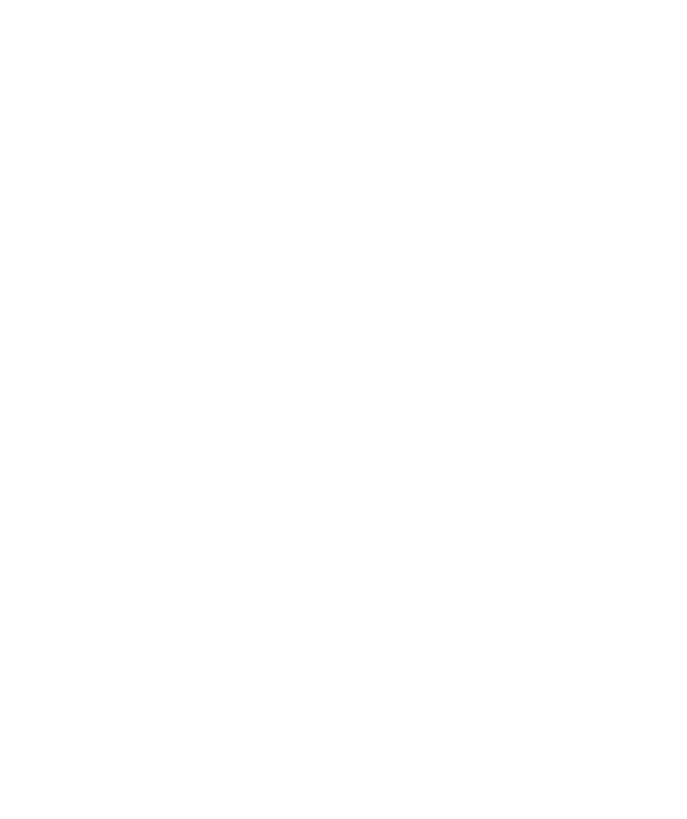
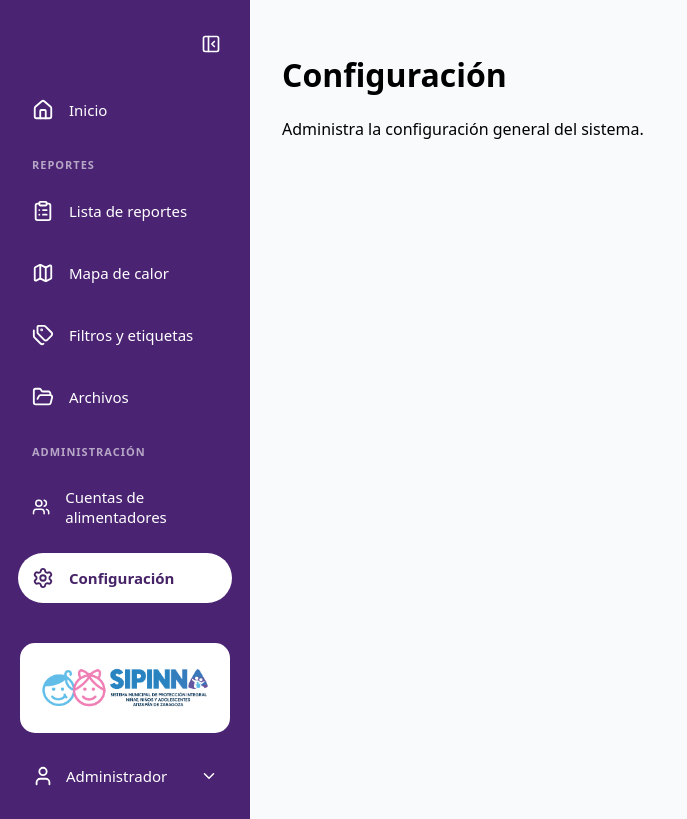
Before and after one commit to k4abrego/Web-Bloque, a React app: page /admin/configuracion in a window 1280 px wide. Before the commit this address had no page. Shown: the whole page, without its empty margins (0-687 px from the left). Built offline with nearby package versions, Linux system fonts and the light colour scheme; the HTML template or start-up script is replaced by a standard one.

Commit message:
no habia hecho commmit xd, actualizacion del sidebar y navegaciones

```diff
--- a/src/App.jsx
+++ b/src/App.jsx
@@ -7,7 +7,9 @@
 import ReportesAdmin from "./pages/admin/reportesAdmin";
 import FiltrosAdmin from "./pages/admin/filtrosAdmin";
 import ArchivosAdmin from "./pages/admin/archivosAdmin";
-import ArchivadosAdmin from "./pages/admin/archivadosAdmin";
+import MapaCalorAdmin from "./pages/admin/mapaCalorAdmin";
+import AlimentadoresAdmin from "./pages/admin/alimentadoresAdmin";
+import ConfiguracionAdmin from "./pages/admin/configuracionAdmin";
 
 
 function App() {
@@ -60,10 +62,22 @@
             element={<ArchivosAdmin />}
           />
 
-          {/* Archivados - provisional */}
+          {/* Mapa de calor */}
           <Route
-            path="archivados"
-            element={<ArchivadosAdmin />}
+            path="mapa-calor"
+            element={<MapaCalorAdmin />}
+          />
+
+          {/* Cuentas de alimentadores */}
+          <Route
+            path="alimentadores"
+            element={<AlimentadoresAdmin />}
+          />
+
+          {/* Configuración */}
+          <Route
+            path="configuracion"
+            element={<ConfiguracionAdmin />}
           />
 
         </Route>
--- a/src/components/sidebar/sidebar.css
+++ b/src/components/sidebar/sidebar.css
@@ -59,12 +59,26 @@
 /* =========================
    MENÚ
    ========================= */
+
+
 .sidebar-menu {
     display: flex;
     flex-direction: column;
     gap: 12px; /*distancia entre botones del sb*/
     padding: 20px 18px;
     flex: 1;
+}
+
+/* =========================
+   TÍTULOS DE SECCIONES
+   ========================= */
+
+.sidebar-section-title {
+    color: rgba(255, 255, 255, 0.6);
+    font-size: 11px;
+    font-weight: 600;
+    letter-spacing: 1px;
+    padding: 10px 14px 2px 14px;
 }
 
 
@@ -142,13 +156,129 @@
 } */
 
 
-/* Perfil */
+/* =========================
+   PERFIL DEL ADMINISTRADOR
+   ========================= */
+
+.profile-wrapper {
+    width: 100%;
+    position: relative;
+}
+
+/* Botón del perfil */
 .profile {
+    width: 100%;
     display: flex;
     align-items: center;
-    gap:12px; /* Distancia entre icono y text */
-    color:white;
-    font-weight: 500; /* Grosor de la letra */
+    gap: 12px;
+
+    padding: 12px;
+
+    background: transparent;
+    border: none;
+    border-radius: 99px;
+
+    color: white;
+    font-size: 15px;
+    font-weight: 500;
+
+    cursor: pointer;
+
+    transition: background 0.2s ease;
+}
+
+/* Efecto al pasar el cursor */
+.profile:hover {
+    background: rgba(255, 255, 255, 0.15);
+}
+
+/* Flecha */
+.profile-arrow {
+    margin-left: auto;
+    transition: transform 0.25s ease;
+}
+
+/* Gira la flecha cuando el menú está abierto */
+.profile-arrow.open {
+    transform: rotate(180deg);
+}
+
+
+/* =========================
+   INFORMACIÓN DEL PERFIL
+   ========================= */
+
+.profile-dropdown {
+    display: flex;
+    flex-direction: column;
+    gap: 5px;
+
+    margin-bottom: 10px;
+    padding: 14px;
+
+    background: rgba(255, 255, 255, 0.12);
+    border-radius: 12px;
+
+    color: white;
+}
+
+
+/* Línea divisoria dentro del menú de perfil */
+.profile-divider {
+    width: 100%;
+    height: 1px;
+
+    margin: 7px 0;
+
+    background: rgba(255, 255, 255, 0.2);
+}
+
+
+/* Botón para cerrar sesión */
+.profile-logout {
+    width: 100%;
+
+    display: flex;
+    align-items: center;
+    gap: 10px;
+
+    padding: 9px 8px;
+
+    background: transparent;
+    border: none;
+    border-radius: 99px;
+    text-decoration: none;
+
+    color: white;
+    font-size: 13px;
+
+    cursor: pointer;
+
+    transition: background 0.2s ease;
+}
+
+
+/* Hover del botón cerrar sesión */
+.profile-logout:hover {
+    background: rgba(255, 255, 255, 0.15);
+}
+
+/* Nombre */
+.profile-name {
+    font-size: 14px;
+    font-weight: 600;
+}
+
+/* Correo */
+.profile-email {
+    font-size: 12px;
+    opacity: 0.8;
+}
+
+/* Rol */
+.profile-role {
+    font-size: 11px;
+    opacity: 0.65;
 }
 
 
@@ -160,6 +290,12 @@
 .admin-sidebar.collapsed .sidebar-logo-container,
 .admin-sidebar.collapsed .sidebar-subtitle {
     opacity: 0;
+}
+
+
+/* Oculta los títulos de sección al colapsar el sidebar */
+.admin-sidebar.collapsed .sidebar-section-title {
+    display: none;
 }
 
 
@@ -195,3 +331,27 @@
     right: 26px;
 
 }
+
+/* Centra el botón de perfil cuando el sidebar está cerrado */
+.admin-sidebar.collapsed .profile {
+    justify-content: center;
+}
+
+/* Oculta la flecha */
+.admin-sidebar.collapsed .profile-arrow {
+    display: none;
+}
+
+.admin-sidebar.collapsed .profile {
+    width: 58px;
+    height: 58px;
+
+    padding: 0;
+
+    justify-content: center;
+    align-items: center;
+
+    border-radius: 50%;
+
+    margin: 0 auto;
+}
--- a/src/components/sidebar/sidebar.jsx
+++ b/src/components/sidebar/sidebar.jsx
@@ -1,3 +1,4 @@
+import { useState } from "react";
 import { NavLink } from "react-router-dom";
 
 import {
@@ -5,10 +6,14 @@
   ClipboardList,
   Tags,
   FolderOpen,
-  Archive,
+  Map,
+  Users,
+  Settings,
   PanelLeftClose,
   PanelLeftOpen,
-  User
+  User,
+  LogOut,
+  ChevronDown,
 } from "lucide-react";
 
 import logoSIPINNA from "../../assets/sipinnalogo.png";
@@ -16,6 +21,8 @@
 
 
 function Sidebar({ isOpen, onToggle }) {
+
+  const [profileOpen, setProfileOpen] = useState(false);
 
   return (
     <aside
@@ -57,11 +64,19 @@
           }
         >
           <House size={22}/>
-
           <span className="sidebar-text">
             Inicio
           </span>
         </NavLink>
+
+
+        {/* =========================
+            SECCIÓN REPORTES
+            ========================= */}
+
+        <span className="sidebar-section-title">
+          REPORTES
+        </span>
 
 
         {/* Lista de reportes */}
@@ -74,9 +89,24 @@
           }
         >
           <ClipboardList size={22}/>
-
           <span className="sidebar-text">
             Lista de reportes
+          </span>
+        </NavLink>
+
+
+        {/* Mapa de calor */}
+        <NavLink
+          to="/admin/mapa-calor"
+          className={({ isActive }) =>
+            isActive
+              ? "sidebar-item active"
+              : "sidebar-item"
+          }
+        >
+          <Map size={22}/>
+          <span className="sidebar-text">
+            Mapa de calor
           </span>
         </NavLink>
 
@@ -91,7 +121,6 @@
           }
         >
           <Tags size={22}/>
-
           <span className="sidebar-text">
             Filtros y etiquetas
           </span>
@@ -108,26 +137,49 @@
           }
         >
           <FolderOpen size={22}/>
-
           <span className="sidebar-text">
             Archivos
           </span>
         </NavLink>
 
 
-        {/* Archivados */}
+        {/* =========================
+            SECCIÓN ADMINISTRACIÓN
+            ========================= */}
+
+        <span className="sidebar-section-title">
+          ADMINISTRACIÓN
+        </span>
+
+
+        {/* Cuentas de alimentadores */}
         <NavLink
-          to="/admin/archivados"
+          to="/admin/alimentadores"
           className={({ isActive }) =>
             isActive
               ? "sidebar-item active"
               : "sidebar-item"
           }
         >
-          <Archive size={22}/>
+          <Users size={22}/>
+          <span className="sidebar-text">
+            Cuentas de alimentadores
+          </span>
+        </NavLink>
 
+
+        {/* Configuración */}
+        <NavLink
+          to="/admin/configuracion"
+          className={({ isActive }) =>
+            isActive
+              ? "sidebar-item active"
+              : "sidebar-item"
+          }
+        >
+          <Settings size={22}/>
           <span className="sidebar-text">
-            Archivados
+            Configuración
           </span>
         </NavLink>
 
@@ -160,11 +212,75 @@
 
 
 
-        <div className="profile">
-          <User size={22}/>
-          <span className="sidebar-text">
-            Administrador
-          </span>
+        {/* Perfil del administrador */}
+        <div className="profile-wrapper">
+
+          {/* Información desplegable */}
+          {profileOpen && isOpen && (
+            <div className="profile-dropdown">
+
+              <span className="profile-name">
+                Administrador SIPINNA
+              </span>
+
+              <span className="profile-email">
+                admin@sipinna.mx
+              </span>
+
+              <span className="profile-role">
+                Rol: Administrador
+              </span>
+
+              {/* Separador */}
+              <div className="profile-divider"></div>
+
+              {/* Cerrar sesión */}
+              <NavLink
+                to="/login"
+                className="profile-logout"
+              >
+                <LogOut size={18}/>
+
+                <span>
+                  Cerrar sesión
+                </span>
+              </NavLink>
+
+            </div>
+          )}
+
+
+          {/* Botón de perfil */}
+          <button
+            className="profile"
+            onClick={() => {
+
+              /* Si el sidebar está cerrado, primero lo abre */
+              if (!isOpen) {
+                onToggle();
+                return;
+              }
+
+              /* Si está abierto, muestra u oculta la información */
+              setProfileOpen(!profileOpen);
+            }}
+          >
+
+            <User size={22}/>
+
+            <span className="sidebar-text">
+              Administrador
+            </span>
+
+            <ChevronDown
+              size={18}
+              className={`profile-arrow ${
+                profileOpen ? "open" : ""
+              }`}
+            />
+
+          </button>
+
         </div>
 
       </div>
--- /dev/null
+++ b/src/pages/admin/alimentadoresAdmin.jsx
@@ -0,0 +1,10 @@
+function AlimentadoresAdmin() {
+  return (
+    <div>
+      <h1>Cuentas de alimentadores</h1>
+      <p>Administra las cuentas del personal alimentador del sistema.</p>
+    </div>
+  );
+}
+
+export default AlimentadoresAdmin;
--- a/src/pages/admin/archivadosAdmin.jsx
+++ /dev/null
@@ -1,10 +0,0 @@
-function ArchivadosAdmin () {
-    return (
-        <div>
-            <h1>Archivados</h1>
-            <p>esta mmda tmb hay que cambiarla jajaja</p>
-        </div>
-    );
-}
-
-export default ArchivadosAdmin;
--- /dev/null
+++ b/src/pages/admin/configuracionAdmin.jsx
@@ -0,0 +1,10 @@
+function ConfiguracionAdmin() {
+  return (
+    <div>
+      <h1>Configuración</h1>
+      <p>Administra la configuración general del sistema.</p>
+    </div>
+  );
+}
+
+export default ConfiguracionAdmin;
--- /dev/null
+++ b/src/pages/admin/mapaCalorAdmin.jsx
@@ -0,0 +1,10 @@
+function MapaCalorAdmin() {
+  return (
+    <div>
+      <h1>Mapa de calor</h1>
+      <p>Visualización geográfica de los reportes registrados.</p>
+    </div>
+  );
+}
+
+export default MapaCalorAdmin;
```
